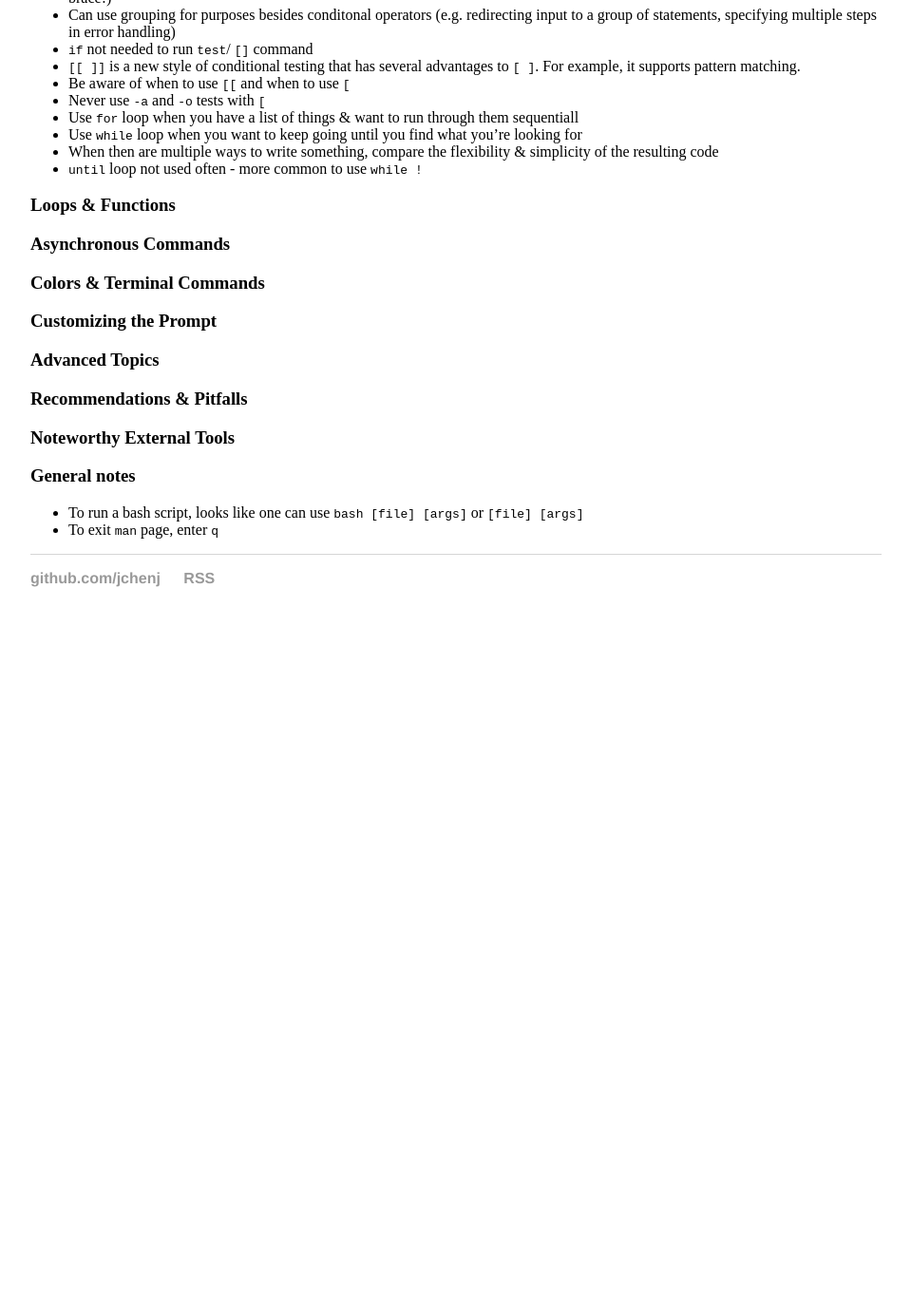
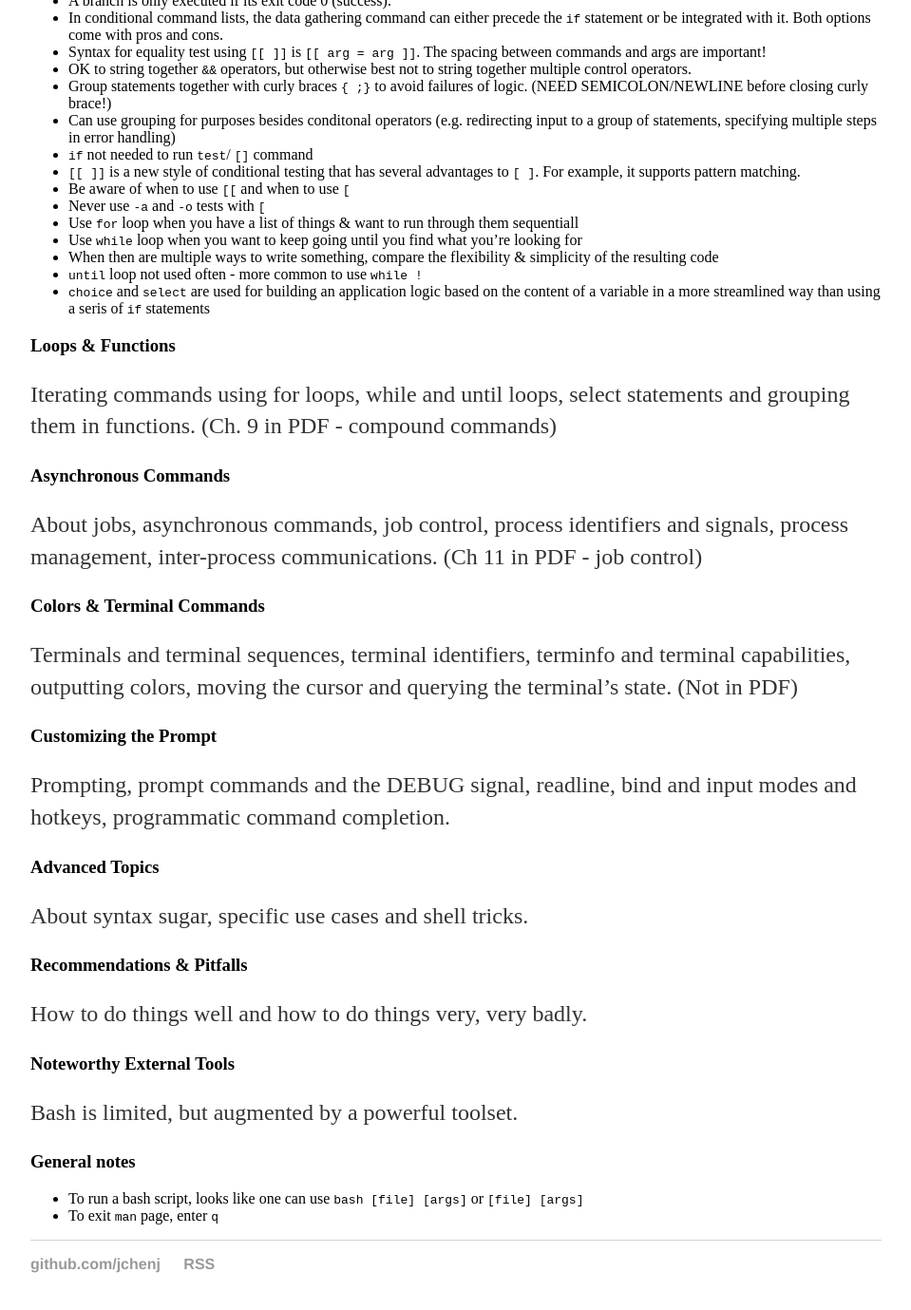
Before and after one commit to jchenj/jchenj.github.io, a Jekyll site: the page built from _posts/2020-01-14-bash-guide.md, in a window 1280 px wide and 1400 px high, scrolled down 2575 px. Shown: the top 1379 px of the window at 95% size, without its empty margins (160-1119 px from the left). Built offline with Jekyll 4.4.1, drawn with Linux system fonts in a browser that asks for light colours; before the commit the page ends 3253 px from its top, so only the background shows below that; some of the changed text lies outside the part shown.

Commit message:
Update 2020-01-14-bash-guide.md

```diff
--- a/_posts/2020-01-14-bash-guide.md
+++ b/_posts/2020-01-14-bash-guide.md
@@ -3,6 +3,16 @@ layout: post
 title: "Intro to Bash"
 date: 2020-01-14
 ---
+Next:
+Compound command
+Job control
+Parameters
+Patterns
+Arrays
+IO
+Sourcing
+Practices
+
 
 Notes on [The Bash Guide: A quality driven guide through the shell's many features](https://guide.bash.academy/#toc0)
 
@@ -47,6 +58,7 @@ Notes on [The Bash Guide: A quality driven guide through the shell's many featur
 * `fi` - closes an if statement and starts the command
 * `grep` - checks input for patterns
 * `rev` - reverses a string/line
+*  `select` - offers the user a choice of several options & executes a code block with the user's choice as the parameter. Menu repeats until `break` command is executed.
 * `test` (`[ ]`) - tests things & returns an exit status based on results.
 * `type \[name]` - returns the location of the specified program \[name]
 
@@ -112,26 +124,31 @@ and use it for interpreting the language in the script
 * Use `while` loop when you want to keep going until you find what you're looking for
 * When then are multiple ways to write something, compare the flexibility & simplicity of the resulting code
 * `until` loop not used often - more common to use `while !`
-
-
-
-
-
-
+* `choice` and `select` are used for building an application logic based on the content of a variable in a more streamlined way than using a seris of `if` statements
 
 ### Loops & Functions
+Iterating commands using for loops, while and until loops, select statements and grouping them in functions.
+(Ch. 9 in PDF - compound commands)
 
 ### Asynchronous Commands
+About jobs, asynchronous commands, job control, process identifiers and signals, process management, inter-process communications.
+(Ch 11 in PDF - job control)
 
 ### Colors & Terminal Commands
+Terminals and terminal sequences, terminal identifiers, terminfo and terminal capabilities, outputting colors, moving the cursor and querying the terminal's state.
+(Not in PDF)
 
 ### Customizing the Prompt
+Prompting, prompt commands and the DEBUG signal, readline, bind and input modes and hotkeys, programmatic command completion.
 
 ### Advanced Topics
+About syntax sugar, specific use cases and shell tricks.
 
 ### Recommendations & Pitfalls
+How to do things well and how to do things very, very badly.
 
 ### Noteworthy External Tools
+Bash is limited, but augmented by a powerful toolset.
 
 ### General notes
 * To run a bash script, looks like one can use `bash [file] [args]` or `[file] [args]`
```
Also changed, not shown: other parts of _posts/2020-01-14-bash-guide.md (+1 -0 lines).
